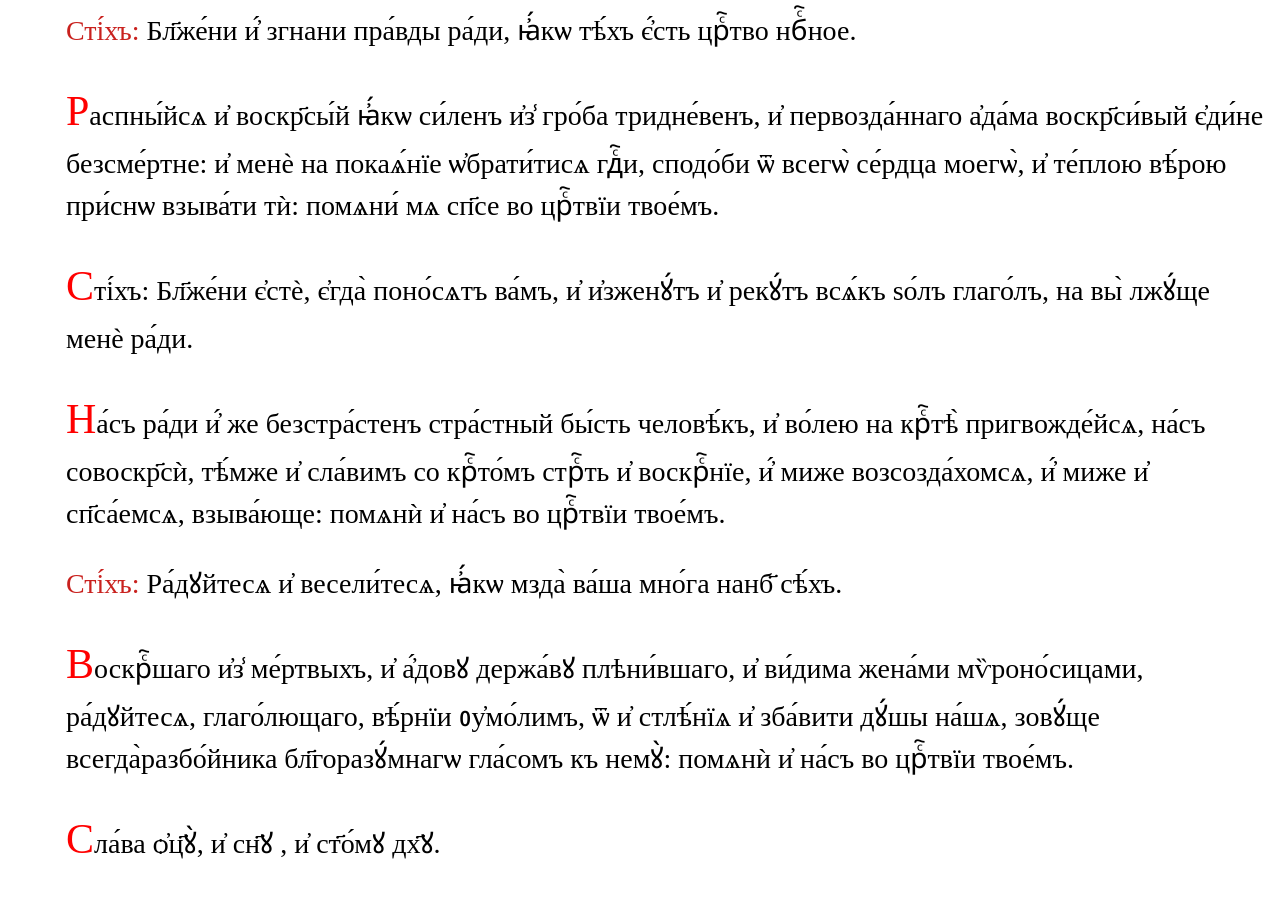
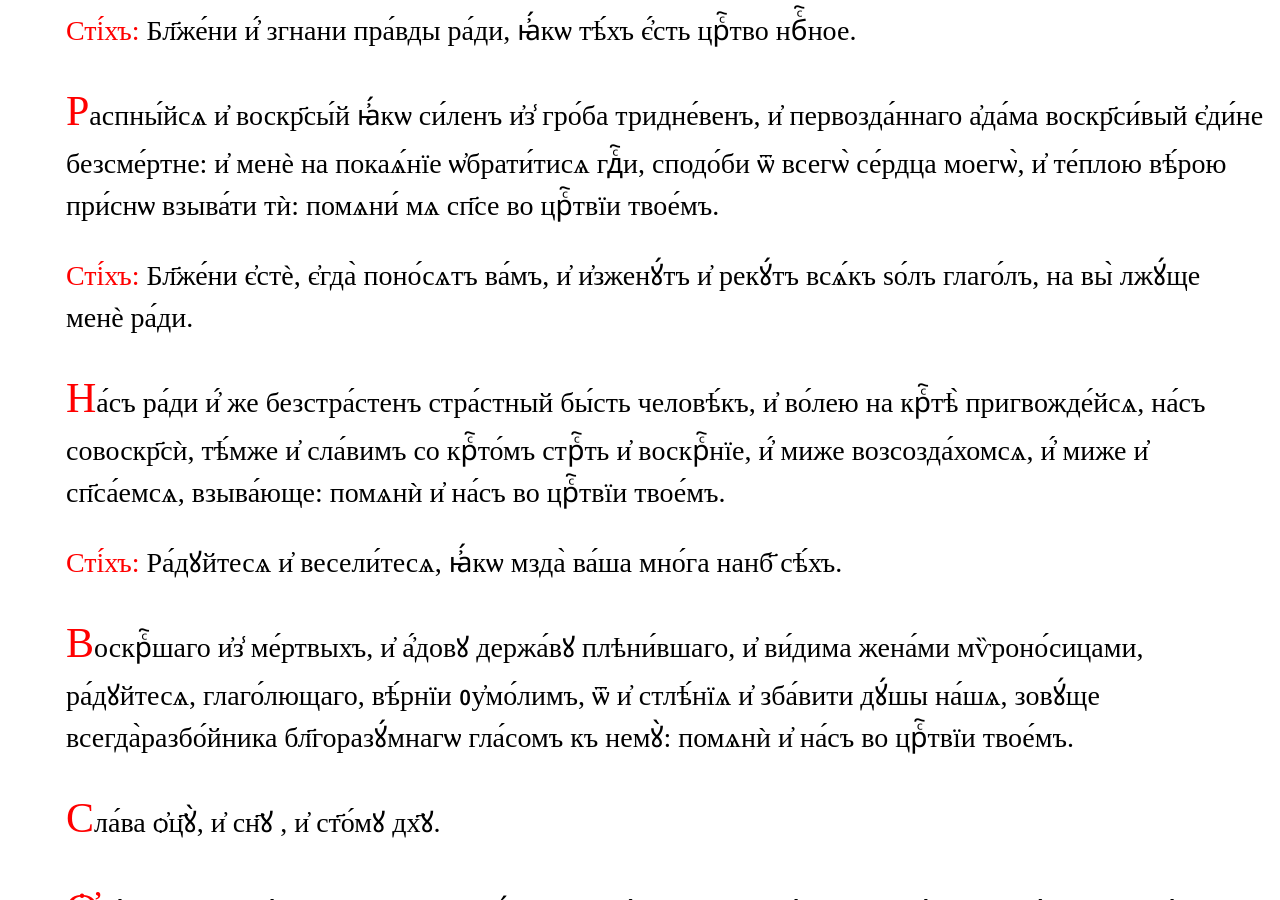
Before and after one commit to markjville/markjville.github.io, a Jekyll site: the page docs/Изобразительная/Гл4.html, which Jekyll copies as it is, in a window 1280 px wide and 900 px high, scrolled down 1191 px. Built offline with Jekyll 4.4.1, drawn with Linux system fonts in a browser that asks for light colours; some web fonts are replaced; comment, search, counter and statistics services are not loaded.

Commit message:
Update Гл4.html

```diff
--- a/docs/Изобразительная/Гл4.html
+++ b/docs/Изобразительная/Гл4.html
@@ -46,7 +46,7 @@ p::first-letter {
 и҃</font></font><br/>
 <p><font face="Ponomar Unicode">Дре́вомъ а҆да́мъ раѧ̀ бы́сть и҆зселе́нъ: дре́вомъ же кре́стнымъ разбо́йникъ въ ра́й всели́сѧ. ѻ҆́въ ᲂу҆́бѡ вкꙋ́шъ, за́повѣдь ѿве́рже сотво́ршагѡ: ѻ҆́въ же сраспина́емь, бг҃а и҆сповѣ́да таѧ́щагосѧ, помѧни́
 мѧ, вопїѧ̀, во црⷭ҇твїи твое́мъ. </font>
-<font face="Ponomar"><font color="#c9211e">Сті́хъ: </font>
+<font face="Ponomar"><font color="red">Сті́хъ: </font>
 Бл҃же́ни чи́стїи се́рдцемъ, ꙗ҆́кѡ ті́и бг҃а ᲂу҆́зрѧтъ. </font>
 </p>
 <p><font face="Ponomar Unicode">Вознесы́йсѧ
@@ -57,7 +57,7 @@ p::first-letter {
 чл҃вѣколю́бче, вѣ́рою слꙋжа́щымъ,
 хрⷭ҇тѐ бж҃е на́шъ, и҆ вопїю́щымъ тѝ:
 помѧнѝ и҆ на́съ во црⷭ҇твїи твое́мъ.</font></p>
-<font face="Ponomar"><font color="#c9211e">Сті́хъ: </font>Бл҃же́ни миротво́рцы, ꙗ҆́кѡ ті́и сы́нове бж҃їи нарекꙋ́тсѧ. </font>
+<font face="Ponomar"><font color="red">Сті́хъ: </font>Бл҃же́ни миротво́рцы, ꙗ҆́кѡ ті́и сы́нове бж҃їи нарекꙋ́тсѧ. </font>
 </p>
 <p><font face="Ponomar Unicode">Рꙋкописа́нїе
 на́ше на крⷭ҇тѣ̀ копїе́мъ раздра́лъ
@@ -68,7 +68,7 @@ p::first-letter {
 просвѣти́хомсѧ чл҃вѣколю́бче гдⷭ҇и,
 и҆ вопїе́мъ тѝ: помѧнѝ и҆ на́съ во
 црⷭ҇твїи твое́мъ.</font></p>
-<font face="Ponomar"><font color="#c9211e">Сті́хъ: </font>Бл҃же́ни и҆́ згнани пра́вды ра́ди, ꙗ҆́кѡ тѣ́хъ є҆́сть црⷭ҇тво нбⷭ҇ное. </font>
+<font face="Ponomar"><font color="red">Сті́хъ: </font>Бл҃же́ни и҆́ згнани пра́вды ра́ди, ꙗ҆́кѡ тѣ́хъ є҆́сть црⷭ҇тво нбⷭ҇ное. </font>
 </p>
 <p><font face="Ponomar Unicode">Распны́йсѧ
 и҆ воскр҃сы́й ꙗ҆́кѡ си́ленъ и҆з̾ гро́ба
@@ -78,7 +78,7 @@ p::first-letter {
 сподо́би ѿ всегѡ̀ се́рдца моегѡ̀, и҆
 те́плою вѣ́рою при́снѡ взыва́ти тѝ:
 помѧни́ мѧ сп҃се во црⷭ҇твїи твое́мъ.</font></p>
-<p><font face="Ponomar Unicode">Сті́хъ: Бл҃же́ни є҆стѐ, є҆гда̀ поно́сѧтъ ва́мъ, и҆ и҆зженꙋ́тъ и҆ рекꙋ́тъ всѧ́къ ѕо́лъ глаго́лъ, на вы̀ лжꙋ́ще менѐ ра́ди. </font>
+<font face="Ponomar"><font color="red">Сті́хъ: </font>Бл҃же́ни є҆стѐ, є҆гда̀ поно́сѧтъ ва́мъ, и҆ и҆зженꙋ́тъ и҆ рекꙋ́тъ всѧ́къ ѕо́лъ глаго́лъ, на вы̀ лжꙋ́ще менѐ ра́ди. </font>
 </p>
 <p><font face="Ponomar Unicode">На́съ
 ра́ди и҆́ же безстра́стенъ стра́стный
@@ -88,7 +88,7 @@ p::first-letter {
 воскрⷭ҇нїе, и҆́ миже возсозда́хомсѧ,
 и҆́ миже и҆ сп҃са́емсѧ, взыва́юще:
 помѧнѝ и҆ на́съ во црⷭ҇твїи твое́мъ.</font></p>
-<font face="Ponomar"><font color="#c9211e">Сті́хъ: </font>
+<font face="Ponomar"><font color="red">Сті́хъ: </font>
 Ра́дꙋйтесѧ и҆ весели́тесѧ, ꙗ҆́кѡ мзда̀
 ва́ша мно́га нанб҃ сѣ́хъ. </font>
 </p>
```
